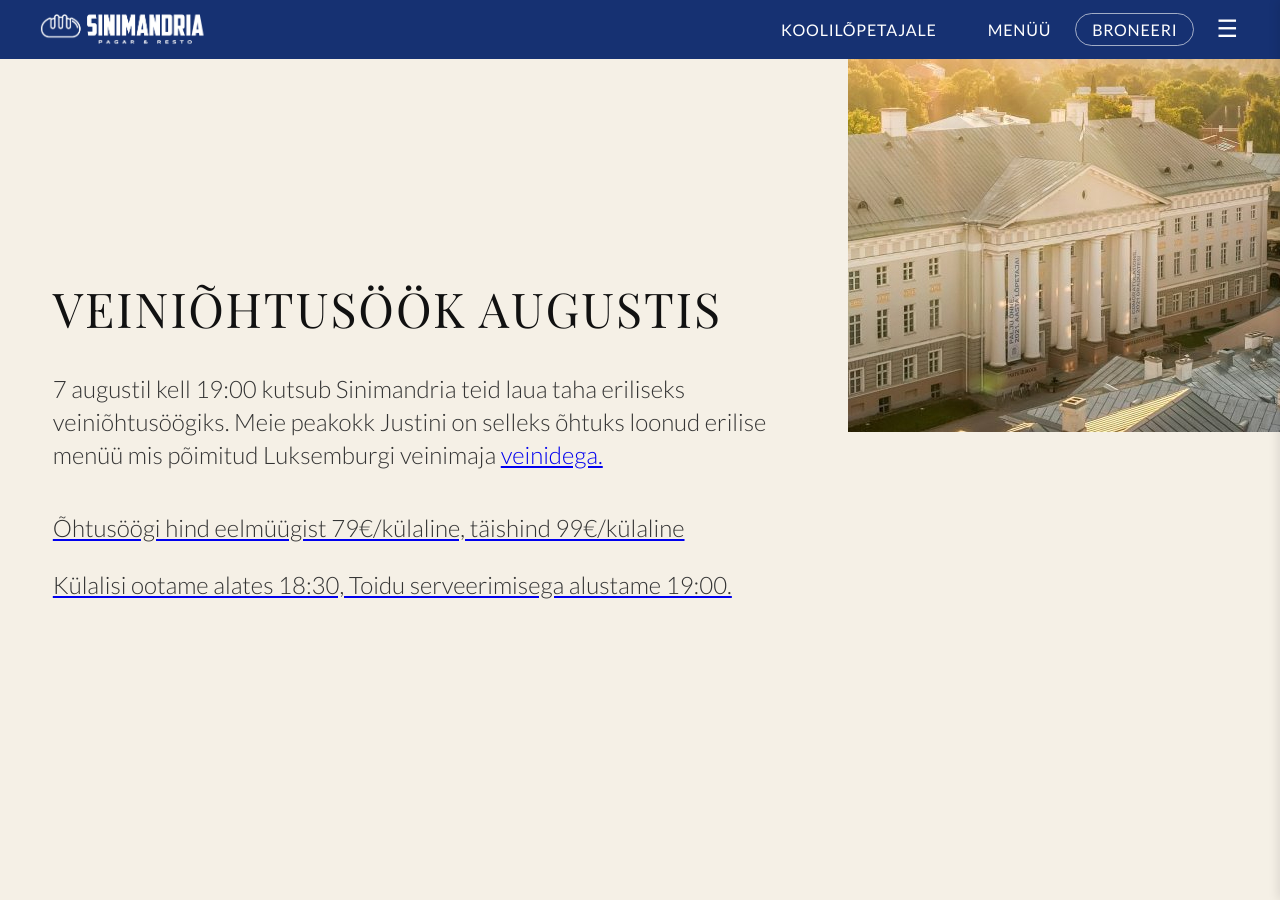
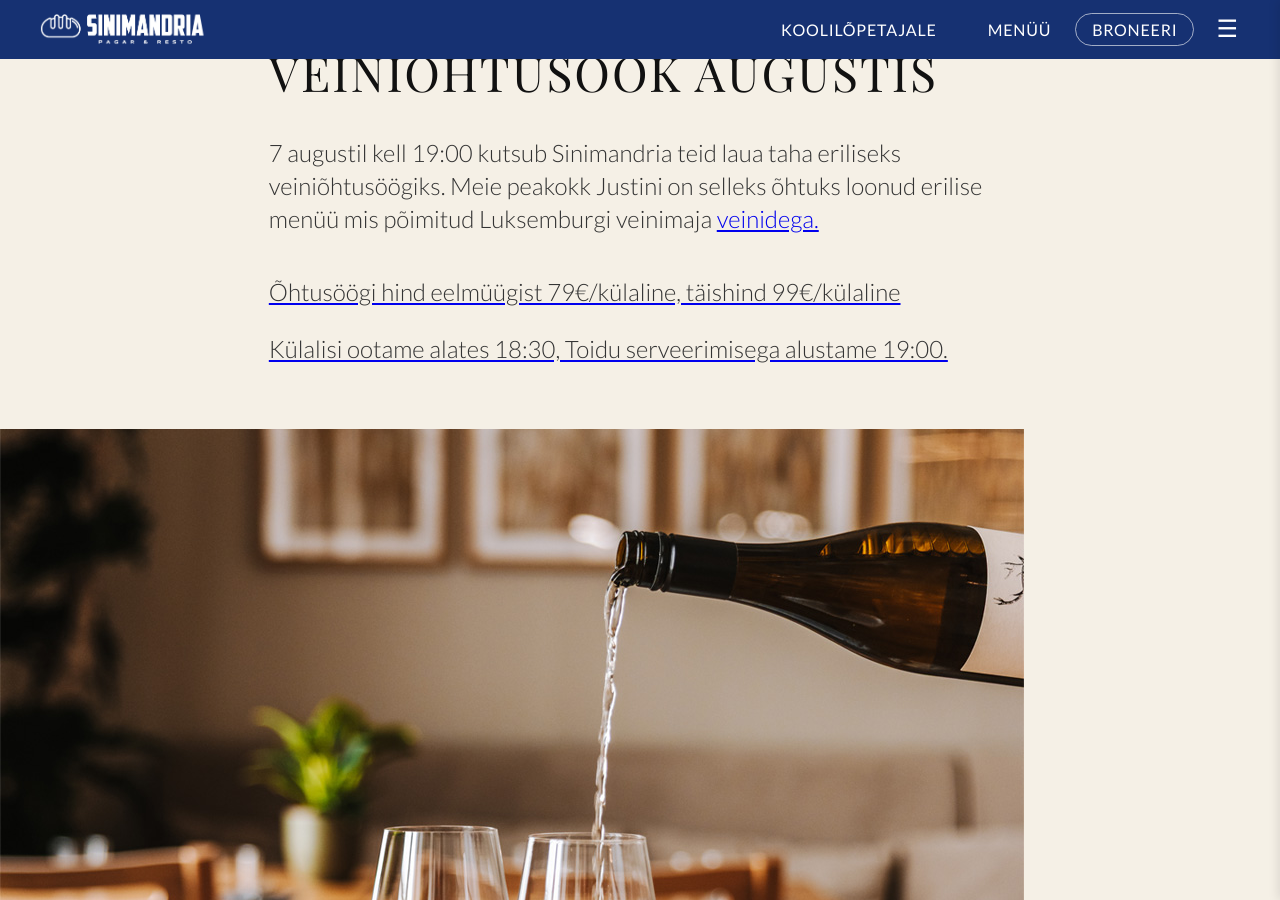
Before and after one commit to m-tu/sinimandria, a Jekyll site: the page built from pages/events/veinifestival.markdown, in a window 1280 px wide and 900 px high. Built offline with Jekyll 4.4.1, drawn with Linux system fonts in a browser that asks for light colours.

Commit message:
Update veinifestival.html

```diff
--- a/_layouts/events/veinifestival.html
+++ b/_layouts/events/veinifestival.html
@@ -19,7 +19,7 @@
 Külalisi ootame alates 18:30, Toidu serveerimisega alustame 19:00.
           </p>
         </div>
-        <img src="{{ '/assets/images/peahoone.jpg' | absolute_url }}" alt="Tartu Ülikooli peahoone">
+        <img src="{{ '/assets/images/sinimandria-vein.jpg' | absolute_url }}" alt="Veiniõhtusöök Sinimandrias - Domain Desom">
       </section>
 
 
```
